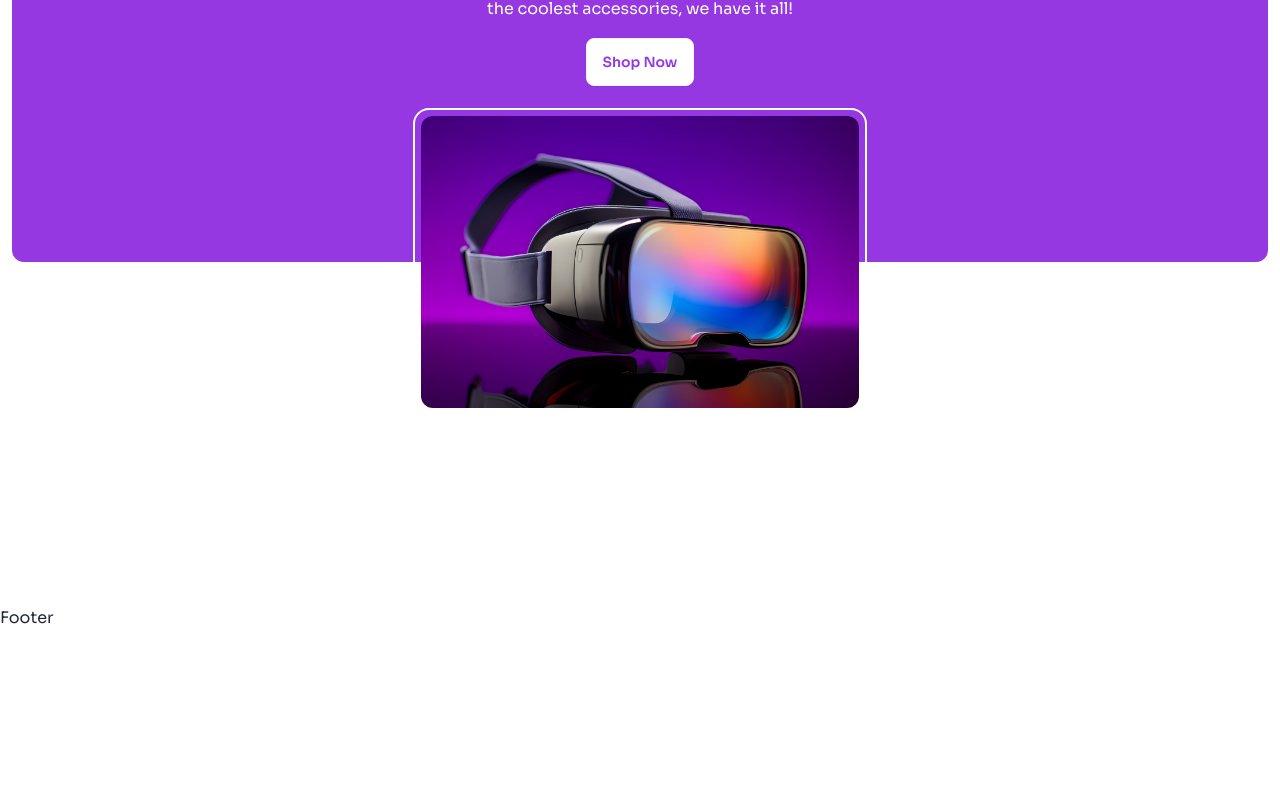
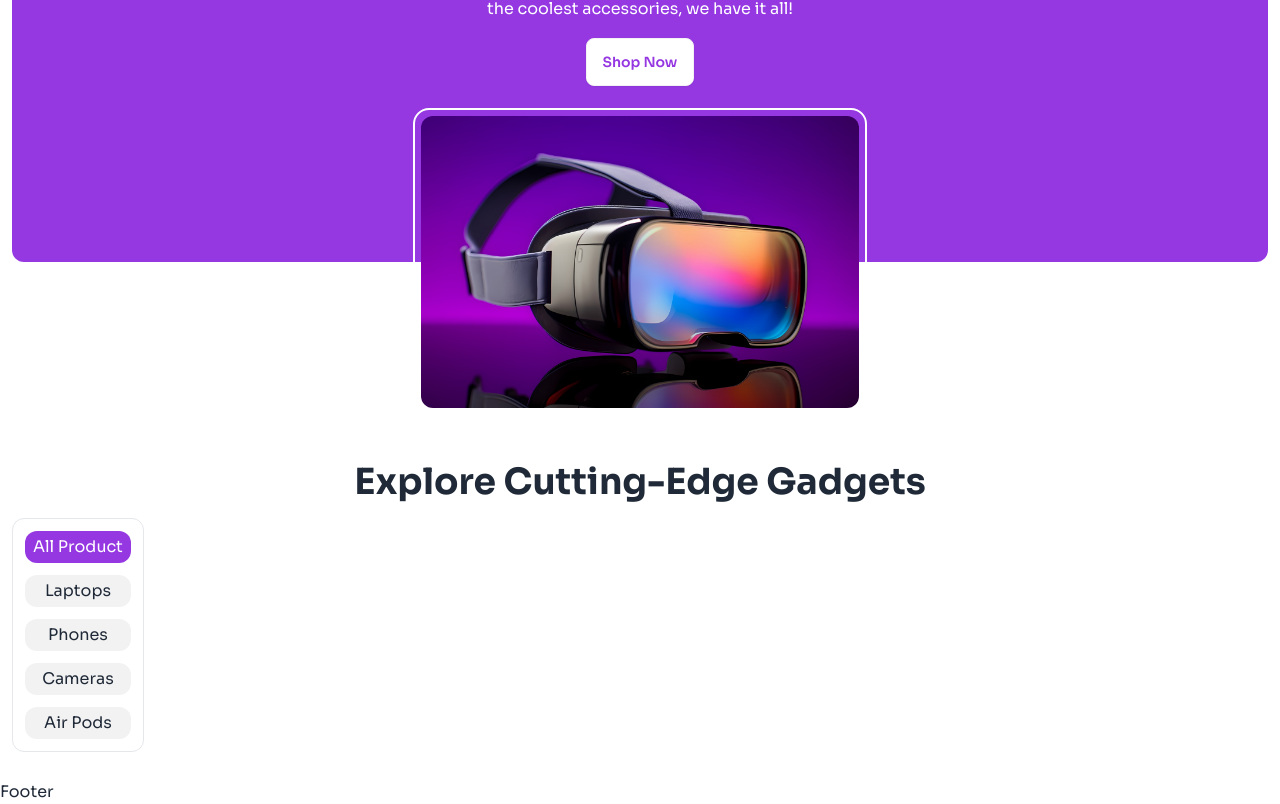
Before and after one commit to sakib-333/ph-b10-a8, a React (Vite) app: page / in a window 1280 px wide. Shown: the part 294-1098 px from the top of the page. Before the commit the page ends 924 px from the top, so only its background shows below. Built offline with nearby package versions, Linux system fonts and the light colour scheme.

Commit message:
Add gadgets page.

```diff
--- /dev/null
+++ b/src/components/Body/BodyComponents/Gadgets.jsx
@@ -0,0 +1,36 @@
+import React, { useState } from "react";
+
+const Gadgets = () => {
+  const buttons = ["All Product", "Laptops", "Phones", "Cameras", "Air Pods"];
+  const [activeButton, setActiveButton] = useState(0);
+
+  const handleActiveButton = (indx) => setActiveButton(indx);
+
+  return (
+    <div className="mt-[200px]">
+      <h1 className="text-center text-2xl md:text-3xl lg:text-4xl font-bold">
+        Explore Cutting-Edge Gadgets
+      </h1>
+      <div className="my-4 flex">
+        <div className="flex flex-col bg-white p-3 w-fit h-fit space-y-3 border rounded-xl">
+          {buttons.map((btn, indx) => (
+            <button
+              onClick={() => handleActiveButton(indx)}
+              key={indx}
+              className={`px-2 py-1 rounded-xl ${
+                indx === activeButton
+                  ? "bg-gadget-100 text-white"
+                  : "bg-base-200"
+              }`}
+            >
+              {btn}
+            </button>
+          ))}
+        </div>
+        <div></div>
+      </div>
+    </div>
+  );
+};
+
+export default Gadgets;
--- a/src/components/Body/BodyComponents/Home.jsx
+++ b/src/components/Body/BodyComponents/Home.jsx
@@ -1,10 +1,12 @@
 import React from "react";
 import Banner from "./Banner";
+import Gadgets from "./Gadgets";
 
 const Home = () => {
   return (
     <div>
       <Banner />
+      <Gadgets />
     </div>
   );
 };
```
